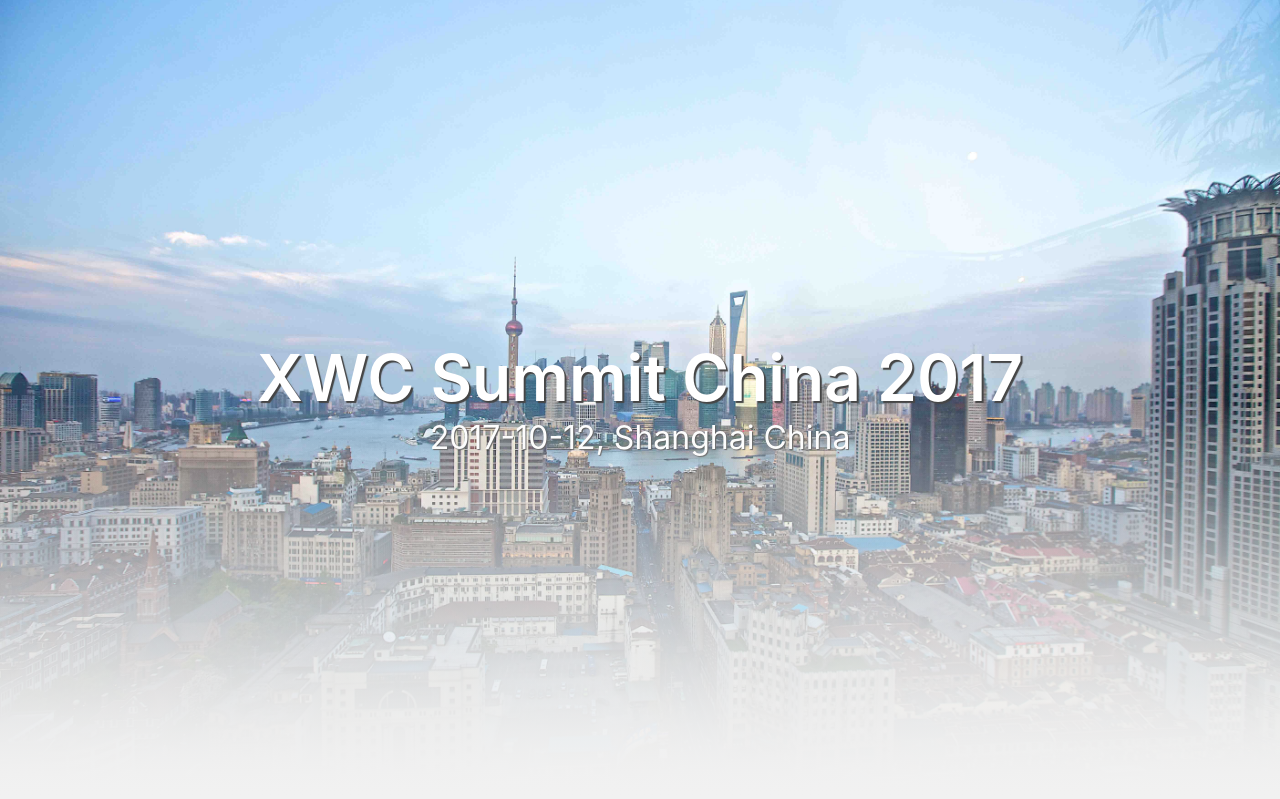
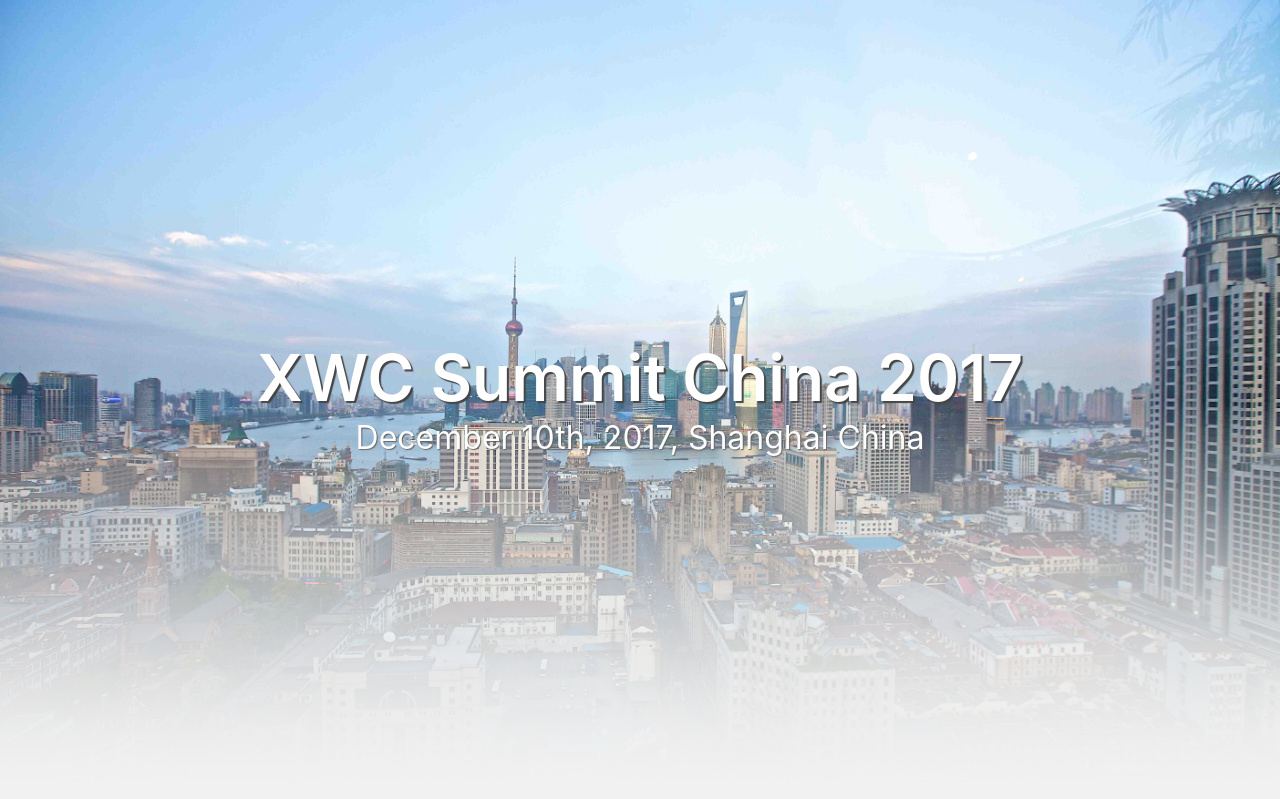
Before and after one commit to MartijnOud/XWC-Summit-China-2017, a PHP site: page /?language=1 in a window 1280 px wide. Shown: the top 799 px of the page. Run offline with PHP 8.4, Linux system fonts and the light colour scheme; data that the repository does not hold is empty; some libraries are stand-ins or nearby versions.

Commit message:
Fix incorrect date format

```diff
--- a/index.php
+++ b/index.php
@@ -37,7 +37,7 @@ $Parsedown = new Parsedown();
   <div class="hero-body">
     <div class="container has-text-centered">
       <h1 class="title"><?php echo $Translate->__('xwc-summit-china-2017');?></h1>
-      <h2 class="subtitle"><?php echo $Translate->__('2017-10-12-shanghai-china');?></h2>
+      <h2 class="subtitle"><?php echo $Translate->__('2017-12-10-shanghai-china');?></h2>
     </div>
   </div>
 </section>
--- a/locale/en/en.csv
+++ b/locale/en/en.csv
@@ -4,7 +4,7 @@ page-description;First ever Whitecoin summit in Shanghai, China on December 10th
 
 # header
 xwc-summit-china-2017;XWC Summit China 2017
-2017-10-12-shanghai-china;2017-10-12, Shanghai China
+2017-12-10-shanghai-china;December 10th, 2017, Shanghai China
 
 # about
 about-the-xwc-summit;About the XWC Summit
```
